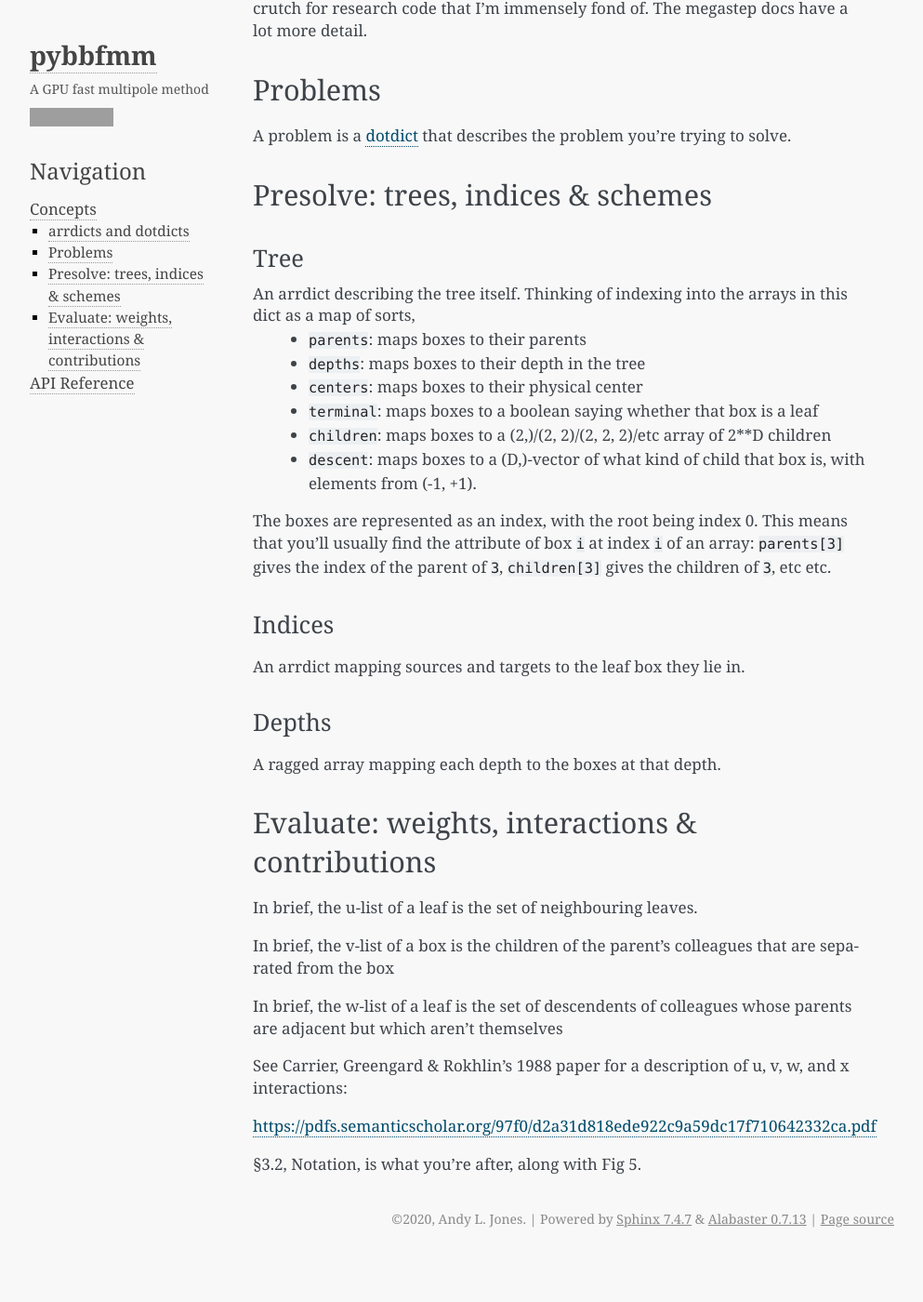
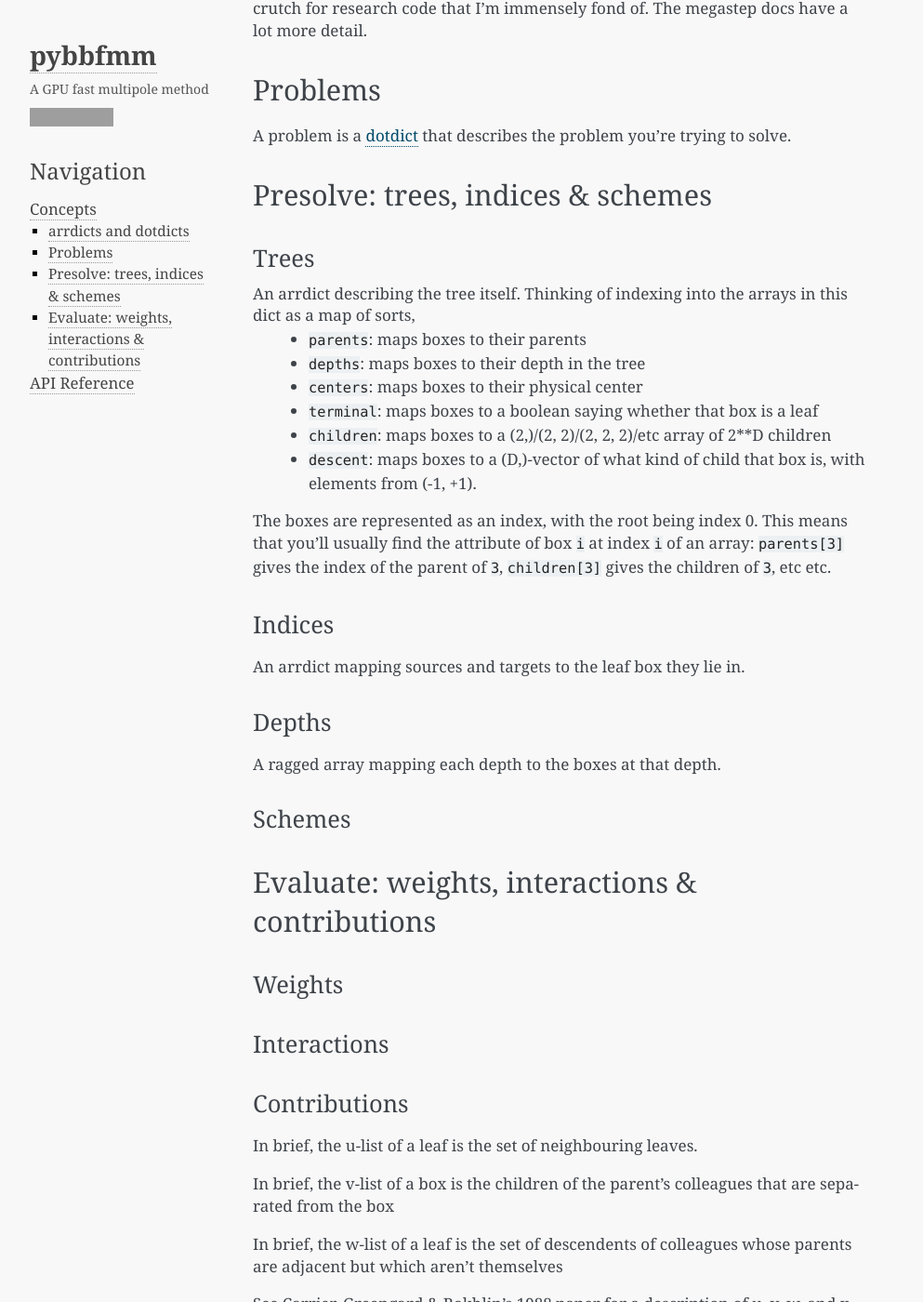
Before and after one commit to andyljones/pybbfmm, a Sphinx documentation site: the page built from docs/concepts.rst, in a window 1280 px wide and 1400 px high, scrolled down 266 px. Shown: the whole window at 93% size, without its empty margins (148-1141 px from the left). Built offline with Sphinx 7.4.7, drawn with Linux system fonts in a browser that asks for light colours; before the commit the page ends 1616 px from its top, so only the background shows below that; grey boxes are pictures that could not be loaded.

Commit message:
Small docs fixes

```diff
--- a/docs/concepts.rst
+++ b/docs/concepts.rst
@@ -22,9 +22,8 @@ A problem is a :ref:`dotdict <dotdicts>` that describes the problem you're tryin
 Presolve: trees, indices & schemes
 **********************************
 
-
-Tree
-----
+Trees
+-----
 An arrdict describing the tree itself. Thinking of indexing into the arrays in this dict as a map of sorts,
     * ``parents``: maps boxes to their parents
     * ``depths``: maps boxes to their depth in the tree
@@ -45,11 +44,24 @@ Depths
 ------
 A ragged array mapping each depth to the boxes at that depth.
 
+Schemes
+-------
+
 
 .. _eval:
 
 Evaluate: weights, interactions & contributions
 ***********************************************
+
+Weights
+-------
+
+Interactions
+------------
+
+Contributions
+-------------
+
 In brief, the u-list of a leaf is the set of neighbouring leaves.
 
 In brief, the v-list of a box is the children of the parent's colleagues that are separated from the box
```
Also changed, not shown: 1 other file.
